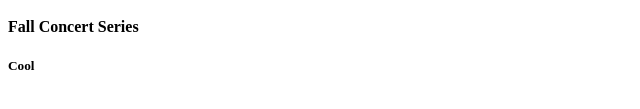
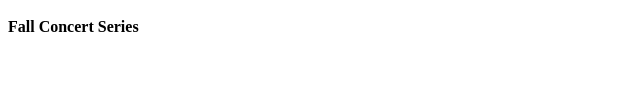
Before and after one commit to jmisaac/P1, a plain HTML site: page index.html in a window 1280 px wide. Shown: the part 407-516 px from the top of the page, 0-640 px from the left. Drawn offline with Linux system fonts and the light colour scheme.

Commit message:
Update index.html

```diff
--- a/index.html
+++ b/index.html
@@ -15,6 +15,5 @@
     <H3>Reserve Seating, $15</H3>
     <H4>Tabor College Music Department</H4>
     <H4>Fall Concert Series</H4>
-    <h5>Cool</h5>
   </body>
 </html>
```
